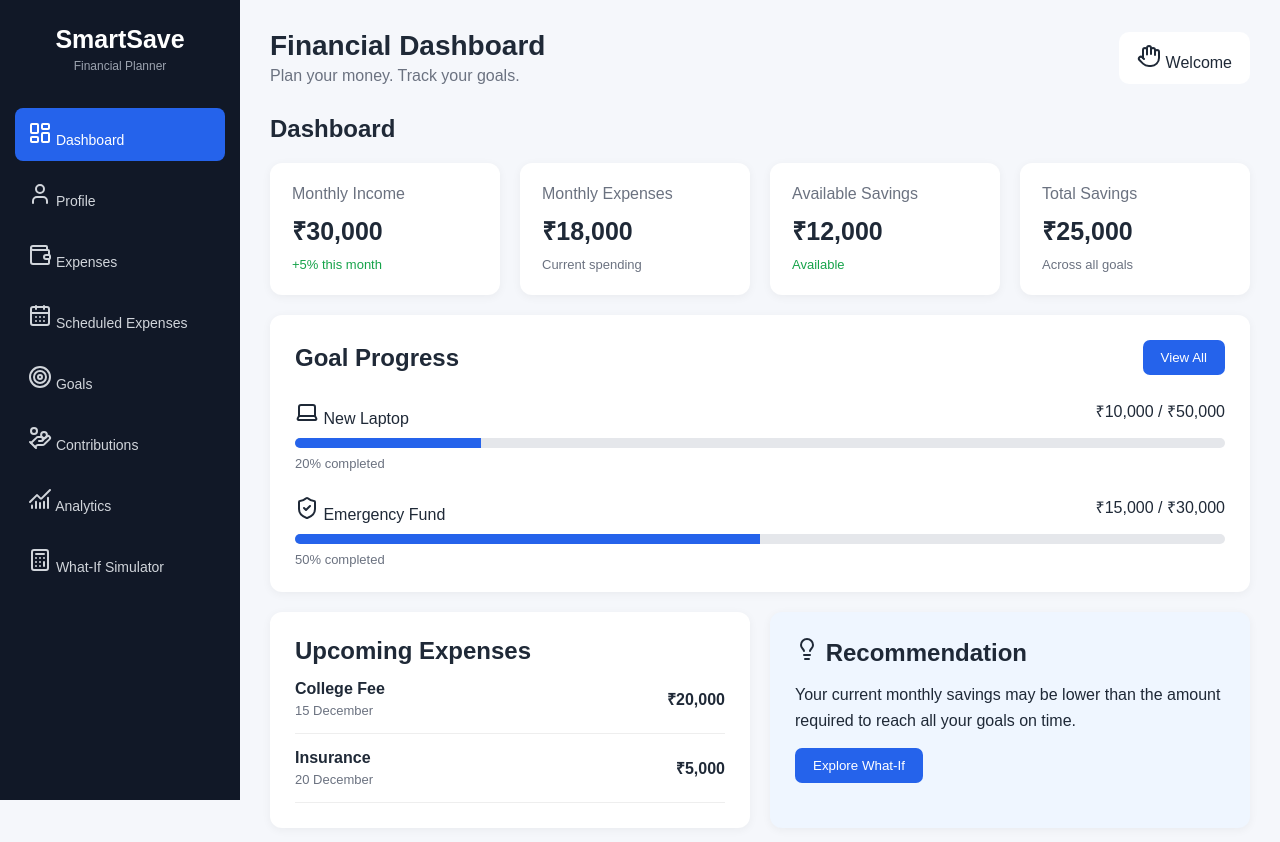
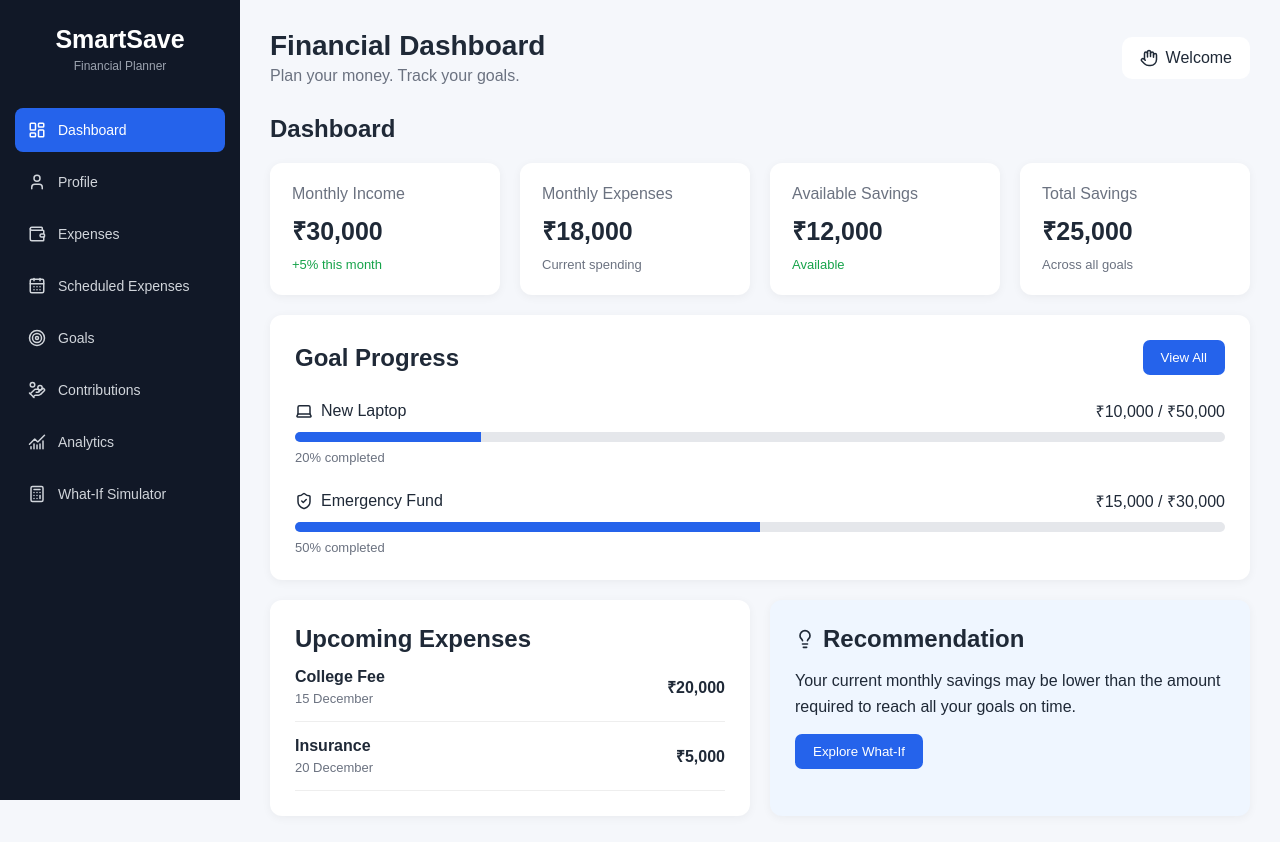
Before and after one commit to ayeshasahana1352007-eng/FT-03-Aurex4, a plain HTML site: page frontend/index.html in a window 1280 px wide. Drawn offline with nearby package versions, Linux system fonts and the light colour scheme.

Commit message:
Update style.css

```diff
--- a/frontend/style.css
+++ b/frontend/style.css
@@ -414,3 +414,67 @@ button:hover {
     }
 
 }
+/* ================= PROFESSIONAL ICONS ================= */
+
+.nav-btn {
+    display: flex;
+    align-items: center;
+    gap: 12px;
+}
+
+.nav-btn svg {
+    width: 18px;
+    height: 18px;
+    stroke-width: 2;
+    flex-shrink: 0;
+}
+
+.user {
+    display: flex;
+    align-items: center;
+    gap: 8px;
+}
+
+.user svg {
+    width: 18px;
+    height: 18px;
+}
+
+.goal-header span {
+    display: flex;
+    align-items: center;
+    gap: 8px;
+}
+
+.goal-header h3 {
+    display: flex;
+    align-items: center;
+    gap: 8px;
+}
+
+.goal-header svg {
+    width: 18px;
+    height: 18px;
+}
+
+.recommendation h2 {
+    display: flex;
+    align-items: center;
+    gap: 8px;
+}
+
+.recommendation h2 svg {
+    width: 20px;
+    height: 20px;
+}
+
+.expense-item span {
+    display: flex;
+    align-items: center;
+    gap: 8px;
+}
+
+.expense-item svg {
+    width: 18px;
+    height: 18px;
+}
```
